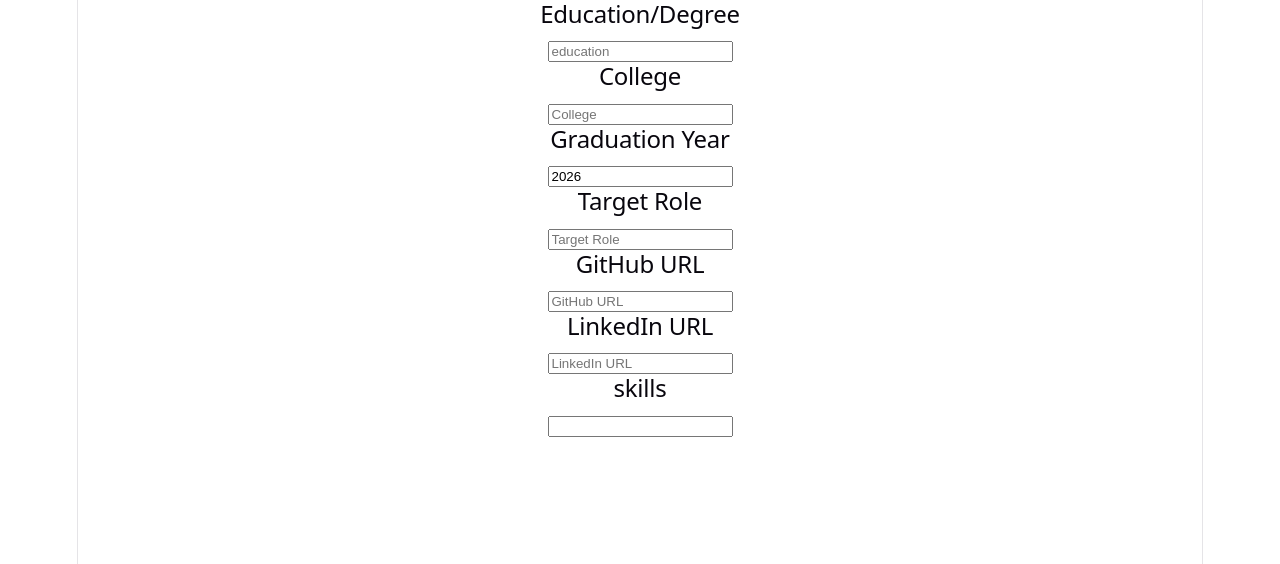
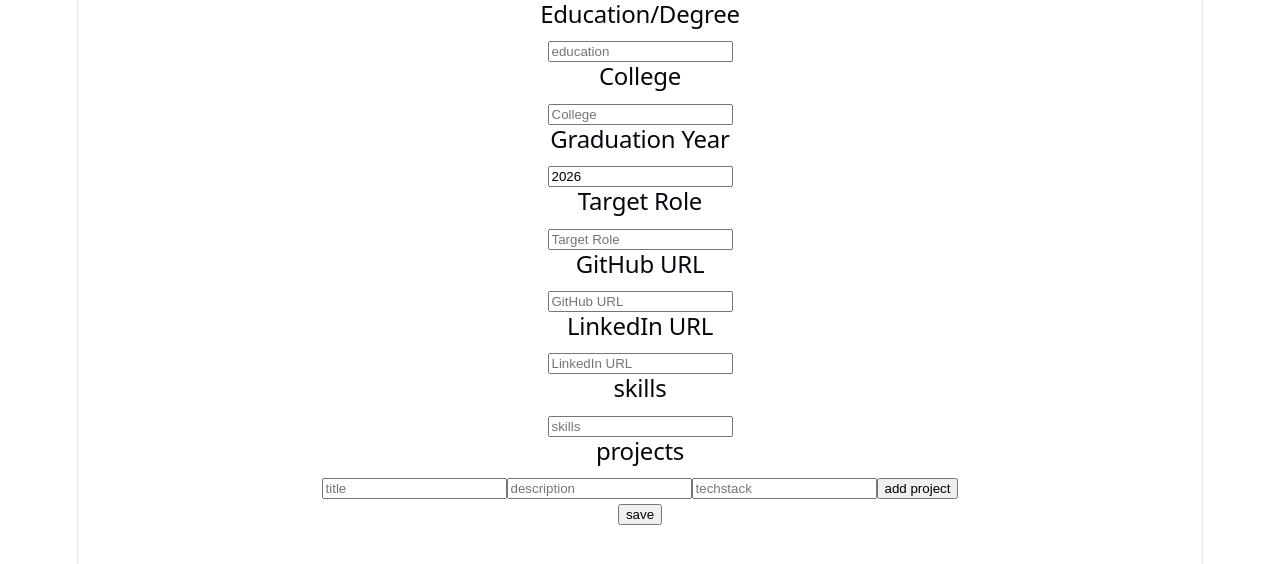
Before and after one commit to ayushpal1810-svg/ai-career, a React app in the folder frontend/: page /dashboard in a window 1280 px wide. Shown: the top 564 px of the page. Built offline with nearby package versions, Linux system fonts and the light colour scheme; the HTML template or start-up script is replaced by a standard one.

Commit message:
completing dashboard

```diff
--- a/frontend/src/pages/Dashboard.jsx
+++ b/frontend/src/pages/Dashboard.jsx
@@ -9,13 +9,53 @@ const Dashboard = () => {
     const [githuburl, setgithuburl] = useState("")
     const [linkedinurl, setlinkedinurl] = useState("")
     const [skills, setskills] = useState([])
+    const [skillstring, setskillstring] = useState("")
     const [projects, setProjects] = useState([]);
+    const [isprofileexist, setisprofileexist] = useState(true)
 
     const [currentProject, setCurrentProject] = useState({
         title: "",
         description: "",
         techstack: "",
     });
+    const fetchprofile=()=>{
+
+    }
+    const addproject = () => {
+        if (
+            !currentProject.title ||
+            !currentProject.description ||
+            !currentProject.techstack
+        ) {
+            alert("Please fill all project fields.");
+            return;
+        }
+        const project = {
+            ...currentProject,
+            techstack: currentProject.techstack.split(",").map((tech) => tech.trim()),
+        }
+        setProjects([...projects, project]);
+        setCurrentProject({
+            title: "",
+            description: "",
+            techstack: "",
+        });
+
+    }
+    const deleteProject = (index) => {
+        const updatedProjects = projects.filter((project, i) => {
+            if (i !== index) {
+                return true;
+            } else {
+                return false;
+            }
+        });
+
+        setProjects(updatedProjects);
+    };
+    const saveprofile = ()=>{
+
+    }
     return (
         <div>
             <h2>Education/Degree</h2>
@@ -60,10 +100,36 @@ const Dashboard = () => {
                 onChange={(e) => setlinkedinurl(e.target.value)}
             />
             <h2>skills</h2>
-            <input type="text" />
+            <input
+                type="text"
+                placeholder='skills'
+                value={skillstring}
+                onChange={(e) => setskillstring(e.target.value)} />
+            <h2>projects</h2>
+            <input
+                type="text"
+                placeholder='title' value={currentProject.title}
+                onChange={(e) => setCurrentProject({ ...currentProject, title: e.target.value })} />
+            <input type="text"
+                placeholder='description' value={currentProject.description}
+                onChange={(e) => setCurrentProject({ ...currentProject, description: e.target.value })} />
+            <input type="text"
+                placeholder='techstack' value={currentProject.techstack}
+                onChange={(e) => setCurrentProject({ ...currentProject, techstack: e.target.value })} />
+            <button onClick={addproject}>add project</button>
+            <div>
+                {projects.map((project, index) => (
+                    <div style={{
+                        display: "flex",
+                        alignItems: "center",
+                        gap: "10px",
+                    }} key={index}>
+                        <h3>{project.title}</h3>
+                        <button onClick={() => deleteProject(index)}>X</button>
+                    </div>
+                ))} </div>
 
-
-
+            <button onClick={()=>saveprofile}>save</button>
         </div>
 
     )
```
